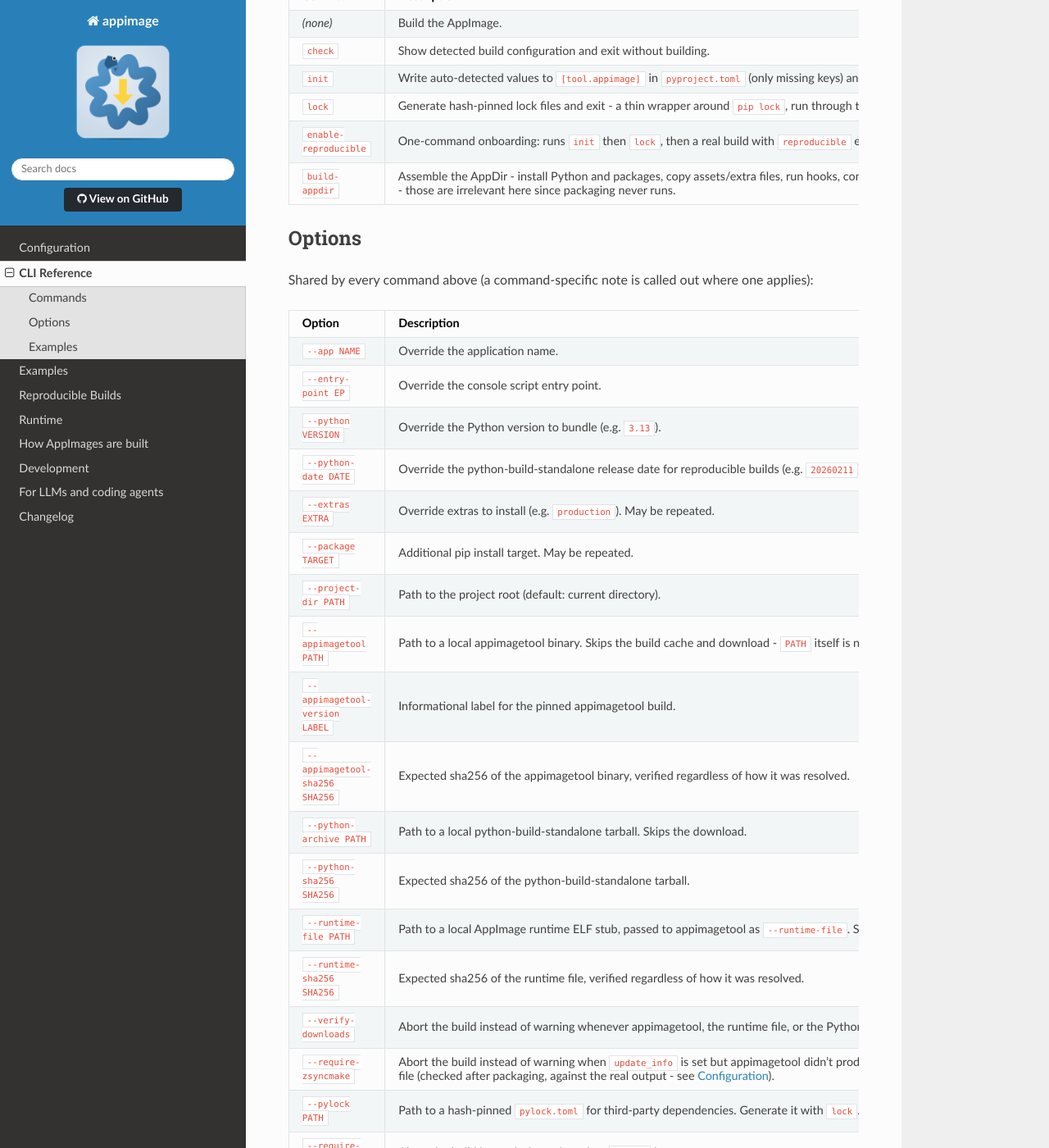
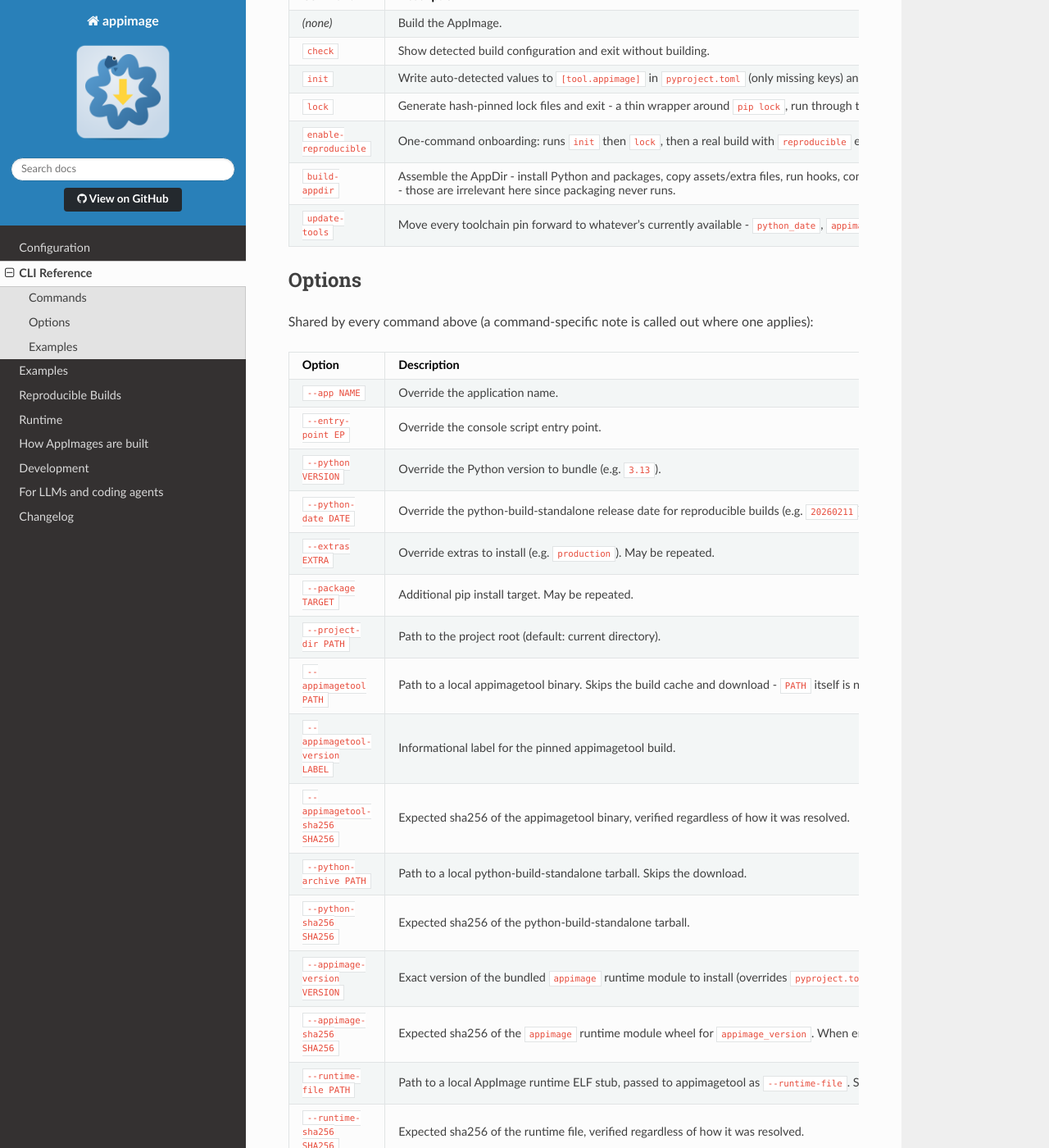
Before and after one commit to ssh-mitm/appimage, a Sphinx documentation site: the page built from docs/cli.md, in a window 1280 px wide and 1400 px high, scrolled down 518 px. Shown: the whole window at 82% size. Built offline with Sphinx 7.4.7 and the Read the Docs theme 3.1.0, drawn with Linux system fonts in a browser that asks for light colours.

Commit message:
docs: fix stale --build-pylock help text, document update-tools and appimage_version/sha256
--build-pylock's --help still described the --no-build-isolation approach
that was replaced by --build-constraint; docs/cli.md was missing the
update-tools subcommand and --appimage-version/--appimage-sha256; and
docs/configuration.md was missing the matching config keys plus
appimagectl_version.

```diff
--- a/docs/cli.md
+++ b/docs/cli.md
@@ -25,6 +25,7 @@
 | `lock` | Generate hash-pinned lock files and exit - a thin wrapper around `pip lock`, run through the bundled interpreter (see [Verified dependencies](reproducible-builds.md#verified-dependencies)). Generates `pylock.toml` for third-party dependencies *and* a build-backend lock file for the packaged project's own `[build-system].requires` in the same run, writing `pylock`/`build_pylock` to `pyproject.toml` for whichever isn't already set. |
 | `enable-reproducible` | One-command onboarding: runs `init` then `lock`, then a real build with `reproducible` enforced - and only once that build succeeds, writes `reproducible = true` to `pyproject.toml`. See [Getting to full reproducibility](reproducible-builds.md#getting-to-full-reproducibility). |
 | `build-appdir` | Assemble the AppDir - install Python and packages, copy assets/extra files, run hooks, compile bytecode, scrub build-machine paths - without resolving appimagetool/the runtime stub or packaging into an `.AppImage`. The result is a complete, runnable installation tree usable for testing or deploying some other way. Only enforces the AppDir-side reproducibility pin (`python_date`/`python_dir`), not `appimagetool_sha256`/`runtime_sha256` - those are irrelevant here since packaging never runs. |
+| `update-tools` | Move every toolchain pin forward to whatever's currently available - `python_date`, `appimage_version`/`appimage_sha256`, `appimagetool_version`/`appimagetool_sha256`, `runtime_sha256`, and `appimagectl_version` - overwriting what's already configured. Unlike `init`, which only fills in what's missing. Leaves `pylock`/`build_pylock` (regenerate those with `lock`) and project metadata untouched. |
 
 ## Options
 
@@ -45,6 +46,8 @@
 | `--appimagetool-sha256 SHA256` | Expected sha256 of the appimagetool binary, verified regardless of how it was resolved. |
 | `--python-archive PATH` | Path to a local python-build-standalone tarball. Skips the download. |
 | `--python-sha256 SHA256` | Expected sha256 of the python-build-standalone tarball. |
+| `--appimage-version VERSION` | Exact version of the bundled `appimage` runtime module to install (overrides `pyproject.toml`). Empty resolves to the version of `appimage.ctl` currently doing the build. |
+| `--appimage-sha256 SHA256` | Expected sha256 of the `appimage` runtime module wheel for `appimage_version`. When empty, the digest PyPI publishes for that release is looked up and used instead. |
 | `--runtime-file PATH` | Path to a local AppImage runtime ELF stub, passed to appimagetool as `--runtime-file`. Skips the download. |
 | `--runtime-sha256 SHA256` | Expected sha256 of the runtime file, verified regardless of how it was resolved. |
 | `--verify-downloads` | Abort the build instead of warning whenever appimagetool, the runtime file, or the Python archive would otherwise be used unverified. |
```
Also changed, not shown: docs/configuration.md (+3 -0 lines), 1 other file.
